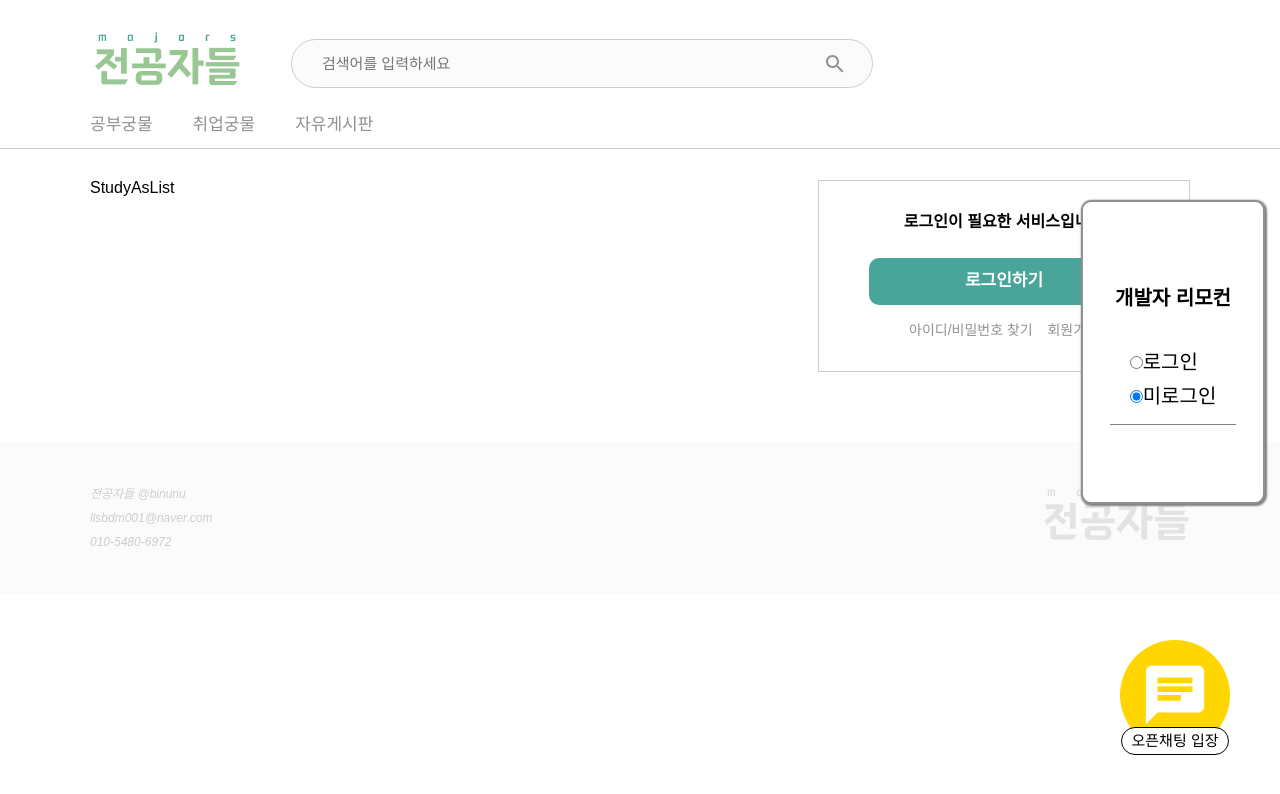
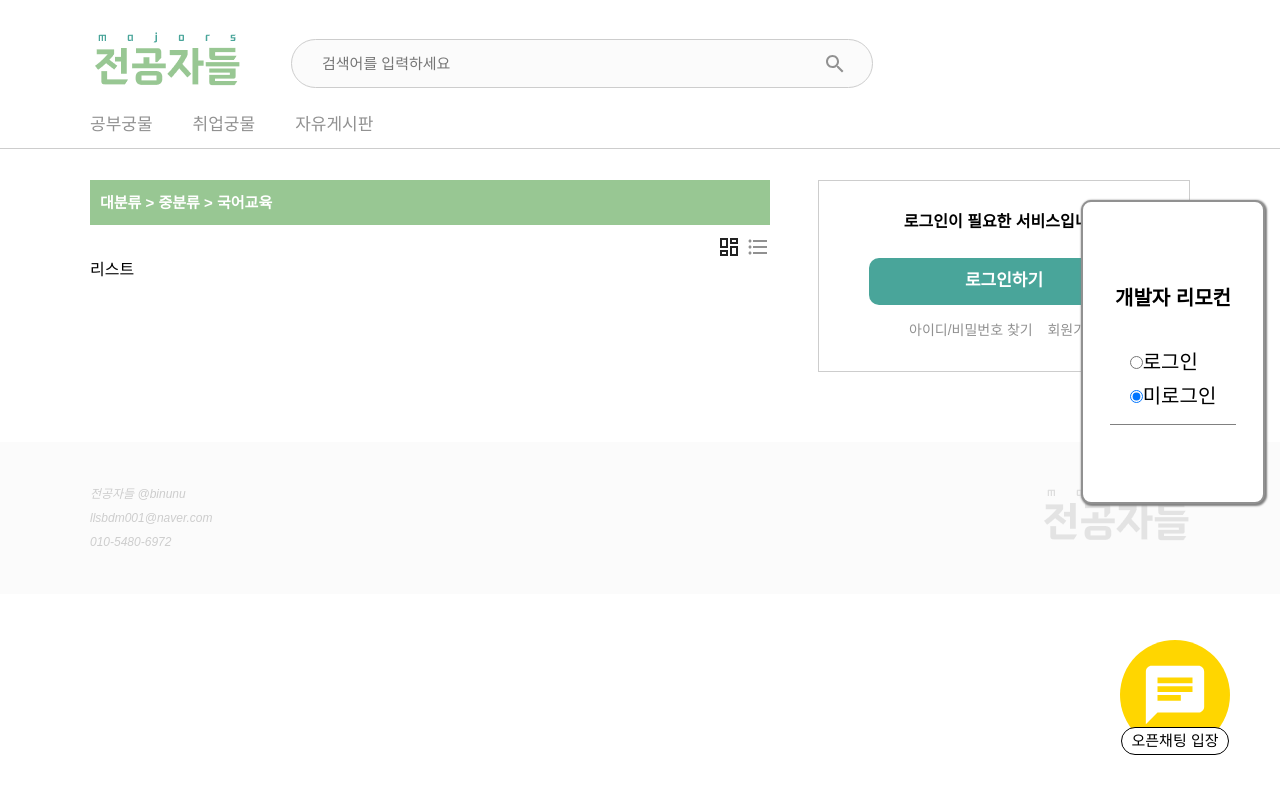
Before and after one commit to binunu/majors_frontend, a React (Create React App) app: page /studyAsList in a window 1280 px wide. Shown: the top 794 px of the page. Built offline with nearby package versions, Linux system fonts and the light colour scheme; a web font is replaced by a local one.

Commit message:
FEAT:게시판 윗부분 전공 검색 프론트

```diff
--- a/src/App.css
+++ b/src/App.css
@@ -16,13 +16,14 @@
   --r-3:#919191;
 }
 
+Link {color:black;}
+
 /* wrap */
 .wrap { width: 1100px; margin:0 auto; }
 
 /* main */
 #main{display: flex;justify-content: space-between;  padding-top: 180px;}
-#main .content{width: 690px;}
-#main .profile{width: 350px; height: 180px;}
+#main .content{width: 680px;}
 
 /* open-chat */
 #open-chat{width: 110px;height: 110px; border-radius:50%; background-color: var(--m-y); font-size: 15px; position: fixed; right: 50px; bottom: 50px; display: flex; align-items: center; justify-content: center;flex-direction: column;}
--- a/src/Component/Component.css
+++ b/src/Component/Component.css
@@ -1,4 +1,4 @@
-#profile{border:1px solid var(--s-g1); width: 370px; height: 190px;}
+#profile{border:1px solid var(--s-g1); width: 370px; height: 190px; }
 #profile .container1{display: flex;align-items: center; justify-content: center; margin-top: 15px; margin-left: 10px;}
 #profile .img-box{border-radius: 50%; background-color: rgb(230, 230, 230); width:80px; height: 80px; margin-right: 15px; }
 #profile .txt-box{width:250px; display: flex; height: 80px; flex-direction: column; justify-content: space-evenly;}
@@ -44,3 +44,16 @@
 
 #write{ display:flex; width: 370px; height: 45px; margin-top: 15px; border: 1px solid var(--s-g1); color: var(--s-g2); font-size: 15px;align-items: center; justify-content: center; border-radius: 5px;}
 #write:hover{color: white; background-color:var(--m-dg); transition: 0.1s all; }
+
+
+/* major-select */
+#major-select .select{height:45px; border:none; background-color: var(--m-lg); color: white;  padding-left: 10px; font-weight: bold; font-size: 15px;}
+#major-select .select:hover{cursor: pointer; }
+#major-select .option-box{position:absolute;  background-color: #fff; }
+#major-select .input-div{height:45px; font-size: 15px;border-bottom: 1px solid var(--s-g1); width:680px; font-size:15px;}
+#major-select .input{width:100%; padding:10px;  font-size: 15px;color:black;  border:none;}
+#major-select .op-box{height:225px; overflow-y: auto; width:680px;}
+#major-select .option{height:45px; font-size: 15px;color:black;  padding-left: 10px; }
+#major-select .option:hover{background-color: var(--m-lg); color:black; font-weight: bold; transition:0.1s all;}
+#major-select .cen{display: flex; align-items: center;}
+#major-select .background{position:fixed;top:0; left: 0; width: 100vw;height: 1000vw;}
--- /dev/null
+++ b/src/Component/MajorSelect.jsx
@@ -0,0 +1,44 @@
+import { List } from '@mui/material'
+import React from 'react'
+import { useState } from 'react'
+
+const MajorSelect = ({ dmSubject, setDmSubject }) => {
+    const [showList, setShowList] = useState(false)
+    const [majors, setMajors] = useState([{ major: '경영학과' }, { major: '유아교육학과' }, { major: '토목공학과' }, { major: '컴퓨터공학과' }, { major: '중어중문학과' }, { major: '법학과' }, { major: '무용과' }, { major: '패션디자인' }, { major: '물리학과' }, { major: '시각디자인' }])
+    const [copyMajors] = useState(majors)
+    const dmChangeSub = (e) => {
+        setDmSubject(e.target.dataset.value)
+        setShowList(false)
+    }
+    const seachMajor = (e) => {
+        const topic = e.target.value
+        if (topic === '') {
+            setMajors(copyMajors)
+        } else {
+            const newList = copyMajors.filter((item) => item.major.includes(topic));
+            setMajors(newList)
+        }
+    }
+
+    return (
+        <div id='major-select'>
+            <div className='select cen' onClick={() => { setShowList(true) }}>{`대분류 > 중분류 > ${dmSubject}`}</div>
+            {showList &&
+                <>
+                    <div className='background' onClick={() => { setShowList(false) }}></div>
+                    <div className='option-box'>
+                        <div className='input-div cen'><input type='text' className='input' placeholder='전공명을 검색하세요' onChange={seachMajor} /></div>
+                        <div className='op-box'>
+                            {majors.map((item, index) => (
+                                <div className='option cen' key={index} data-value={item.major} onClick={dmChangeSub}>{item.major}</div>
+                            ))}
+                        </div>
+                    </div>
+                </>
+            }
+
+        </div>
+    )
+}
+
+export default MajorSelect
--- a/src/Page/Board/Board.css
+++ b/src/Page/Board/Board.css
@@ -1,5 +1,5 @@
 /* home */
-#home .board{margin-bottom: 10%;}
+#home .board{margin-bottom: 10%; }
 #home .board2{width:310px; }
 #home .section{display: flex; justify-content: space-between;}
 #home .title{border-bottom: 2px solid var(--s-g2); font-size: 18px; padding-bottom: 15px; font-weight: bold; margin-bottom: 30px;}
@@ -18,3 +18,10 @@
 #home .pf3{font-size: 13px; border:2px solid var(--s-g2); padding:4px 15px 4px 15px; border-radius: 20px; font-weight: bold;}
 #home .rank-1{color:var(--r-1); border-color: var(--r-1);}
 #home .rank-2{color:var(--r-2); border-color: var(--r-2);}
+
+/* main-board */
+.main-board .mode{display: flex; justify-content: flex-end;margin-top:10px;}
+.main-board .icon{color:rgb(34, 34, 34); margin-left: 5px;}
+.main-board .cur{color:var(--s-g2);}
+
+/* study-as-peed */
--- a/src/Page/Board/JobAsPeed.jsx
+++ b/src/Page/Board/JobAsPeed.jsx
@@ -1,8 +1,10 @@
 import React from 'react'
-
+import MajorSelect from '../../Component/MajorSelect'
+import { useState } from 'react'
 const JobAsPeed = () => {
+  const [dmSubject,setDmSubject] = useState('해운경영')
   return (
-    <div>JobAsPeed</div>
+    <div><MajorSelect dmSubject={dmSubject} setDmSubject={setDmSubject}/></div>
   )
 }
 
--- a/src/Page/Board/StudyAsList.jsx
+++ b/src/Page/Board/StudyAsList.jsx
@@ -1,8 +1,21 @@
 import React from 'react'
+import ListIcon from '@mui/icons-material/FormatListBulletedOutlined';
+import PeedIcon from '@mui/icons-material/DashboardOutlined';
+import { useState } from 'react'
+import { Link } from 'react-router-dom';
+import MajorSelect from '../../Component/MajorSelect'
 
 const StudyAsList = () => {
+  const [dmSubject, setDmSubject] = useState('국어교육')
   return (
-    <div>StudyAsList</div>
+    <div id='study-as-list' className='main-board'>
+      <MajorSelect dmSubject={dmSubject} setDmSubject={setDmSubject} />
+      <div className='mode'>
+        <Link to='/studyAsPeed'><PeedIcon className='icon' /></Link>
+        <ListIcon className='icon cur'/>
+      </div>
+      리스트
+    </div>
   )
 }
 
--- a/src/Page/Board/StudyAsPeed.jsx
+++ b/src/Page/Board/StudyAsPeed.jsx
@@ -1,8 +1,20 @@
 import React from 'react'
-
+import MajorSelect from '../../Component/MajorSelect'
+import { useState } from 'react'
+import ListIcon from '@mui/icons-material/FormatListBulletedOutlined';
+import PeedIcon from '@mui/icons-material/DashboardOutlined';
+import { Link } from 'react-router-dom';
 const StudyAsPeed = () => {
+  const [dmSubject,setDmSubject] = useState('국어교육')
   return (
-    <div>StudyAsPeed</div>
+    <div id='study-as-peed'className='main-board'>
+      <MajorSelect dmSubject ={dmSubject} setDmSubject={setDmSubject}/>
+      <div className='mode'>
+      <PeedIcon className='icon cur'/>
+      <Link to='/studyAsList'><ListIcon className='icon'/></Link>
+      </div>
+      피드
+    </div>
   )
 }
 
```
